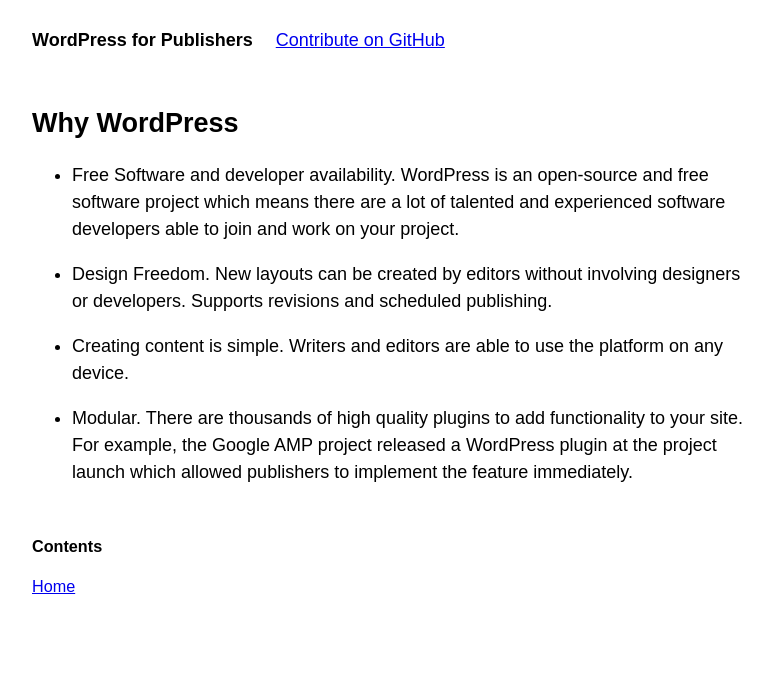
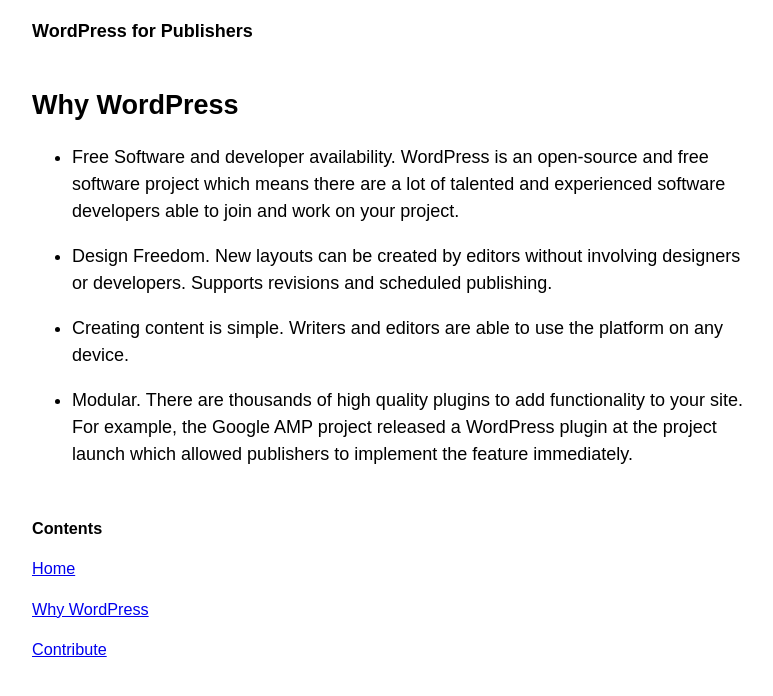
Before and after one commit to kasparsd/wp-for-publishers, a Jekyll site: the page built from docs/_guidebook/why-wordpress.md, in a window 1280 px wide. Shown: the top 696 px of the page, without its empty margins (248-1021 px from the left). Built offline with Jekyll 4.4.1, drawn with Linux system fonts in a browser that asks for light colours.

Commit message:
Use the new collection index

```diff
--- a/docs/_layouts/default.html
+++ b/docs/_layouts/default.html
@@ -5,42 +5,37 @@
 	<title>{{ page.title }} &mdash; {{ site.name }}</title>
 	<meta name="viewport" content="width=device-width, initial-scale=1" />
 	<meta name="description" content="{{ page.description | trim }}" />
-	<link rel="stylesheet" type="text/css" href="{{ "/assets/css/style.css" | relative_url }}?v={{ site.time | date: "%s" }}" />
+	<link rel="stylesheet" type="text/css" href="{{ "/assets/css/style.css" | absolute_url }}?v={{ site.time | date: "%s" }}" />
 </head>
 <body class="page-{{ page.name | slugify }}">
 	<div id="soul">
 		<header id="header">
 			<h1><a href="{{ site.url }}">{{ site.name }}</a></h1>
-
-			<nav>
-				<ul>
-					<li>
-						<a href="{{ site.github.repository_url }}">Contribute on GitHub</a>
-					</li>
-				</ul>
-			</nav>
 		</header>
 
-		<article>
+		<article id="content-wrap">
 			<h1 class="entry-title">{{ page.title }}</h1>
 
-			{{ content }}
-
-			<footer class="meta">
-				<p><a href="{{ site.github.repository_url }}/blob/master/docs/{{ page.path }}">Edit this page on GitHub</a></p>
-			</footer>
+			<div class="entry-content">
+				{{ content }}
+			</div>
 		</article>
 
 		<nav id="site-nav">
 			<h1>Contents</h1>
+
 			<ul>
-			{% for page in site.html_pages %}
-				{% unless page.noindex %}
-					<li><a href="{{ page.url | relative_url }}">{{ page.title }}</a></li>
-				{% endunless %}
-			{% endfor %}
+				<li class="link-home"><a href="/">Home</a></li>
+				{% for page in site.guidebook %}
+					<li><a href="{{ page.url }}">{{ page.title }}</a></li>
+				{% endfor %}
+				<li class="link-contribute"><a href="/contribute.html">Contribute</a></li>
 			</ul>
 		</nav>
+
+		<footer class="meta">
+			<p><a href="{{ site.github.repository_url }}/blob/master/docs/{{ page.path }}">Edit this page on GitHub</a></p>
+		</footer>
 	</div>
 </body>
 </html>
```
